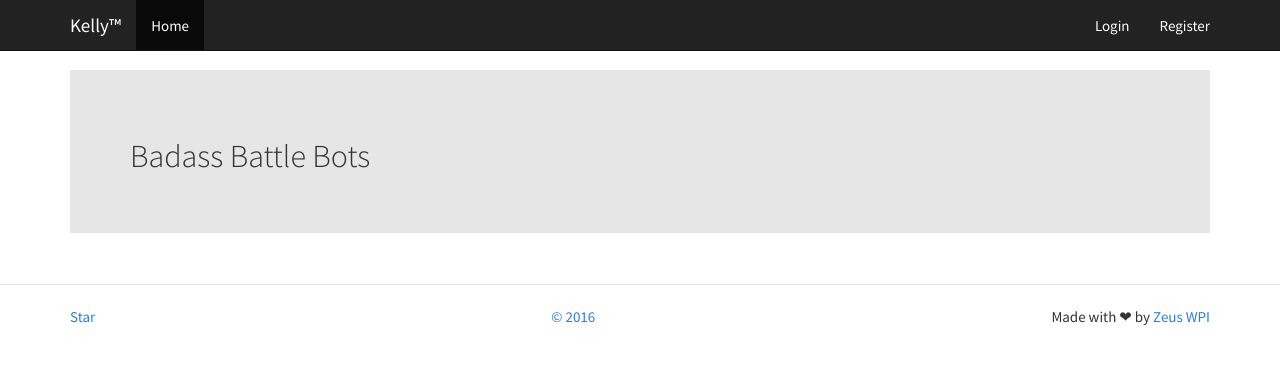
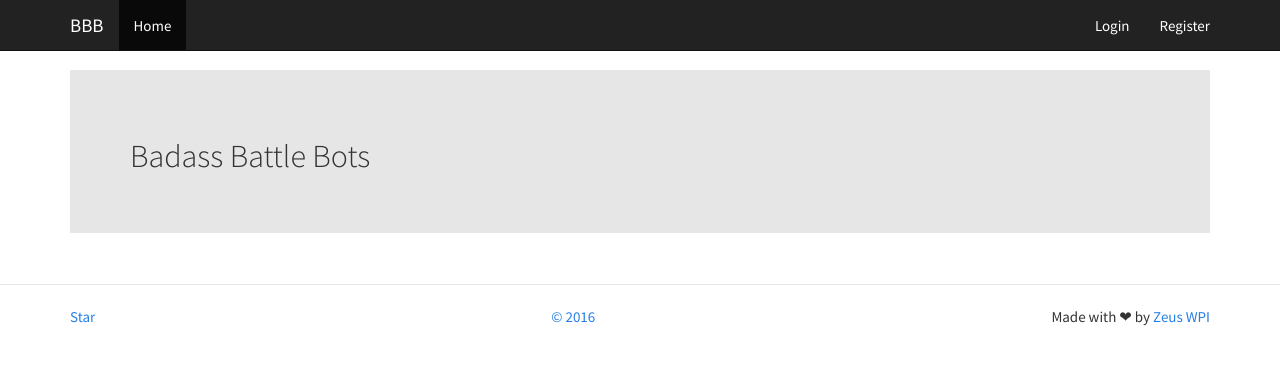
Before and after one commit to ZeusWPI/aichallenge, a Flask app: page / in a window 1280 px wide. Shown: the top 365 px of the page. Run offline with Flask 2, Linux system fonts and the light colour scheme; some libraries are stand-ins or nearby versions.

Commit message:
Unkellyfy

```diff
--- a/web/templates/layout.html
+++ b/web/templates/layout.html
@@ -56,7 +56,7 @@
 
     <!-- The navbar collapse for small viewports -->
     <div class="navbar-header">
-      <a class="navbar-brand" href="#">Kelly&#8482;</a>
+      <a class="navbar-brand" href="#">BBB</a>
       <button type="button" class="navbar-toggle collapsed dropdown"
               data-toggle="collapse"
               data-target="#navbar-collapse" aria-expanded="false">
@@ -85,14 +85,6 @@
           <li><a href="{{ url_for('login') }}">Login</a></li>
           <li><a href="{{ url_for('register') }}">Register</a></li>
         {% endif %}
-          {#
-        {% if current_user.is_anonymous %}
-        {% else %}
-          <li><a href="{{ url_for('logout') }}">Logout</a></li>
-          <li><a href="{{ url_for('profile') }}">{{ current_user.username }}</a>
-          </li>
-        {% endif %}
-           #}
       </ul>
     </div>
   </div>
```
